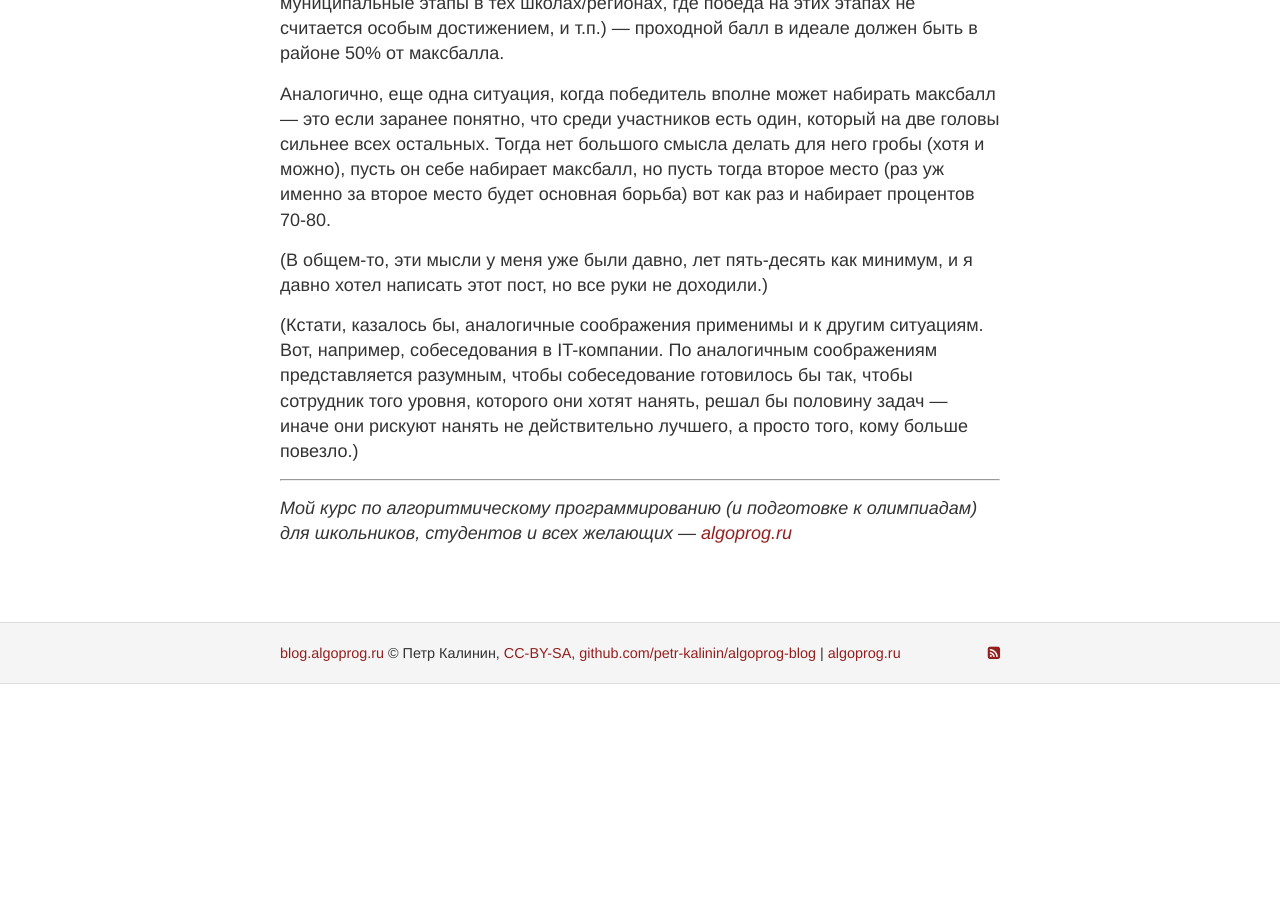
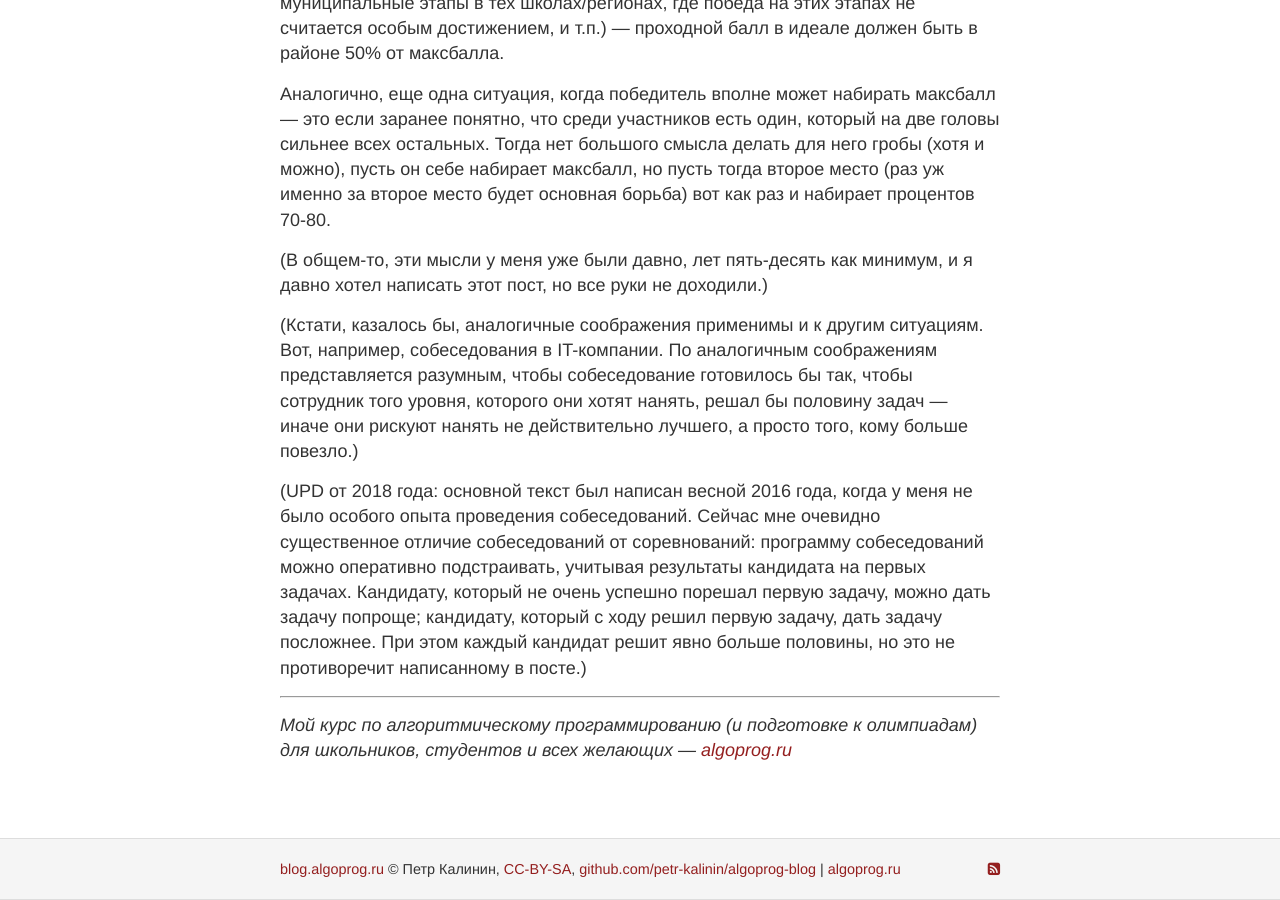
Before and after one commit to petr-kalinin/algoprog-blog, a Jekyll site: the page built from _posts/2018-11-28-take-not-all.md, in a window 1280 px wide and 900 px high, scrolled down 2106 px. Built offline with Jekyll 4.4.1, drawn with Linux system fonts in a browser that asks for light colours; before the commit the page ends 2790 px from its top, so only the background shows below that.

Commit message:
Updated take-not-all

```diff
--- a/_posts/2018-11-28-take-not-all.md
+++ b/_posts/2018-11-28-take-not-all.md
@@ -35,6 +35,15 @@ title: Про игру в дырки, или Почему победитель
 
 (Кстати, казалось бы, аналогичные соображения применимы и к другим ситуациям. Вот, например, собеседования в IT-компании. По аналогичным соображениям представляется разумным, чтобы собеседование готовилось бы так, чтобы сотрудник того уровня, которого они хотят нанять, решал бы половину задач — иначе они рискуют нанять не действительно лучшего, а просто того, кому больше повезло.)
 
+(UPD от 2018 года: основной текст был написан весной 2016 года, когда у меня
+не было особого опыта проведения собеседований. Сейчас мне очевидно
+существенное отличие собеседований от соревнований: программу собеседований
+можно оперативно подстраивать, учитывая результаты кандидата
+на первых задачах. Кандидату, который не очень успешно порешал первую задачу,
+можно дать задачу попроще; кандидату, который с ходу решил первую задачу,
+дать задачу посложнее. При этом каждый кандидат решит явно больше половины,
+но это не противоречит написанному в посте.)
+
 ----
 
 *Мой курс по алгоритмическому программированию (и подготовке к олимпиадам) для школьников, студентов и всех желающих — [algoprog.ru](http://algoprog.ru)*
```
